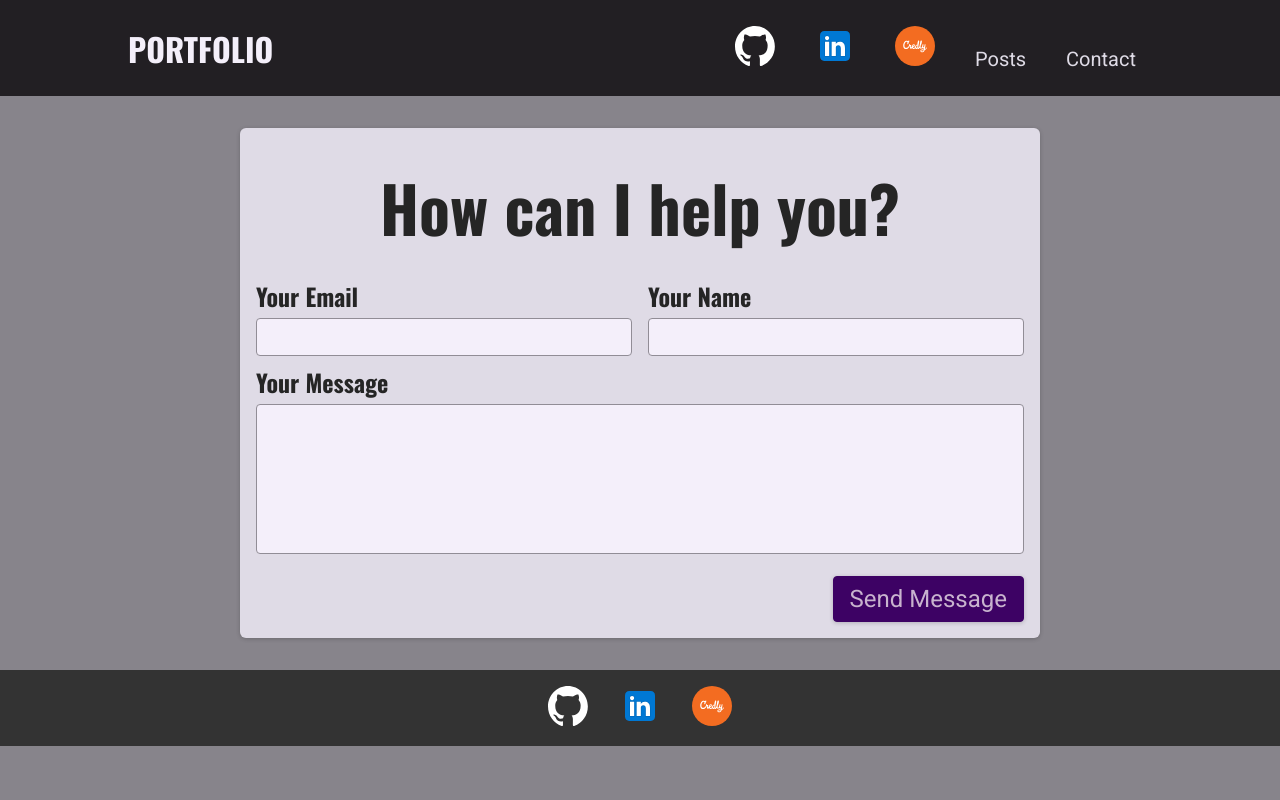
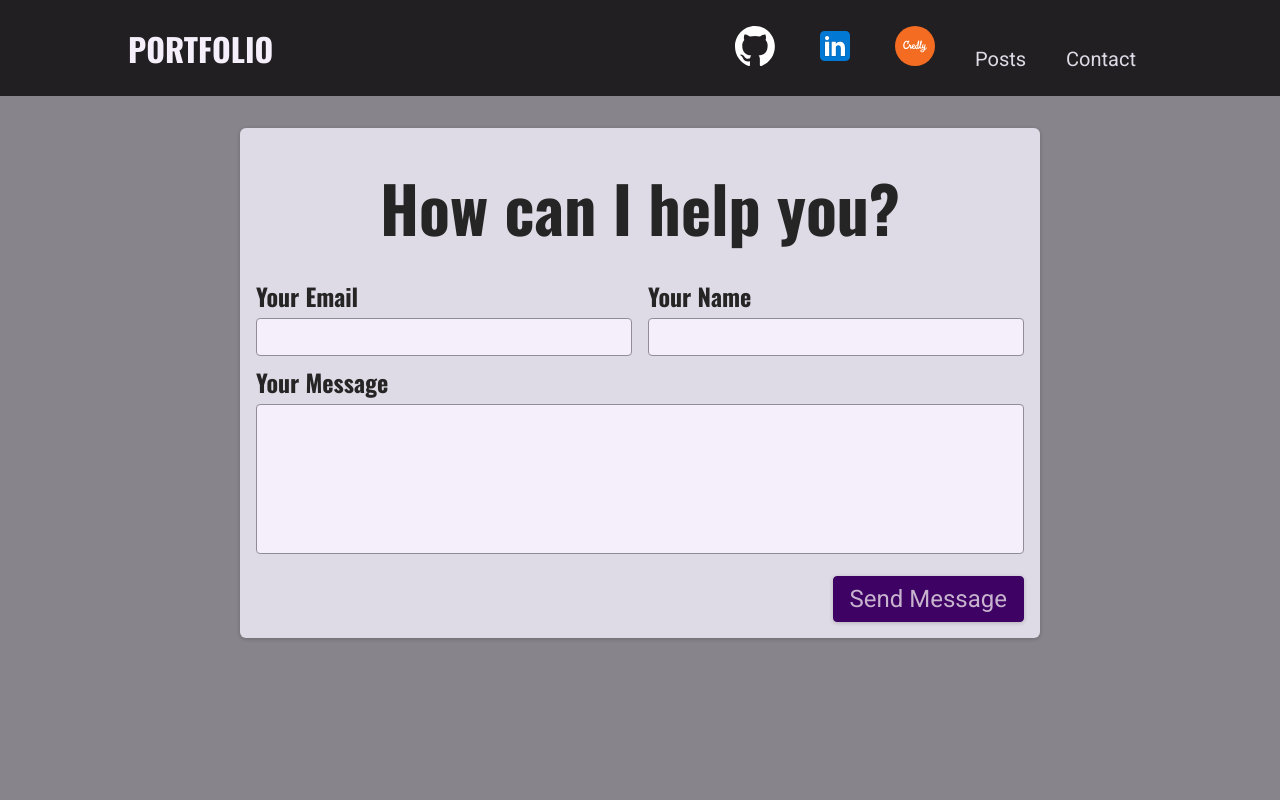
Before and after one commit to rehankhan21/next-blog, a Next.js app: page /contact in a window 1280 px wide. Shown: the top 800 px of the page. Built offline with nearby package versions, Linux system fonts and the light colour scheme.

Commit message:
added a few style changes

```diff
--- a/components/contact/contact-form.js
+++ b/components/contact/contact-form.js
@@ -87,6 +87,7 @@ function ContactFrom() {
   }
 
   return (
+    <div className={classes.body}>
       <section className={classes.contact}>
         <h1>How can I help you?</h1>
         <form className={classes.form} onSubmit={sendMessageHandler}>
@@ -135,6 +136,7 @@ function ContactFrom() {
           />
         )}
       </section>
+    </div>
   );
 }
 
--- a/components/contact/contact-form.module.css
+++ b/components/contact/contact-form.module.css
@@ -1,3 +1,7 @@
+.body {
+  height: 100vh;
+}
+
 .contact {
   margin: var(--size-8) auto;
   border-radius: 6px;
--- a/components/home-page/hero.js
+++ b/components/home-page/hero.js
@@ -24,7 +24,7 @@ function Hero() {
       <br></br>
       <p>
         I created this website using technologies such as React, TypeScript,
-        NextJS, CSS, NodeJS, and Mongodb. I made a few blog post down below that
+        NextJS, CSS, NodeJS, and MongoDB. I made a few blog post down below that
         go into these technologies in more detail.
       </p>
     </section>
--- a/components/home-page/hero.module.css
+++ b/components/home-page/hero.module.css
@@ -37,4 +37,5 @@
   width: 90%;
   max-width: 40rem;
   margin: auto;
+  text-align: left;
 }
--- a/components/posts/post-detail/post-content.js
+++ b/components/posts/post-detail/post-content.js
@@ -49,7 +49,7 @@ function PostContent(props) {
 
   return (
     <article className={classes.content}>
-      <PostHeader post={post} />
+      <PostHeader title={post.title} />
       <ReactMarkdown components={customRenderers}>{post.content}</ReactMarkdown>
     </article>
   );
```
Also changed, not shown: components/posts/post-detail/post-header.js (+3 -4 lines). Lines whose indentation alone changed are shown as unchanged.
